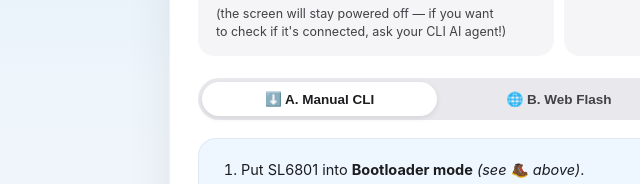
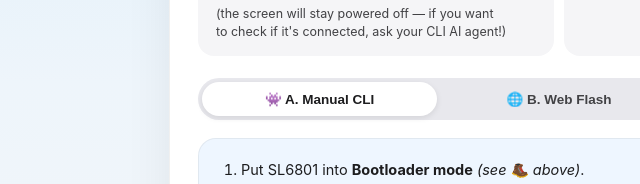
Before and after one commit to fp101fs/sl6801-ipod, a plain HTML site: page docs/index.html in a window 1280 px wide. Shown: the part 1376-1560 px from the top of the page, 81-721 px from the left. Drawn offline with Linux system fonts and the light colour scheme; no server answers.

Commit message:
Use 👾 emoji for Manual CLI tab

```diff
--- a/docs/index.html
+++ b/docs/index.html
@@ -595,7 +595,7 @@
       </div>
 
       <div class="tabs" role="tablist">
-        <button class="tab active" role="tab" aria-selected="true" onclick="selectTabByIndex(0)">⬇️ A. Manual CLI</button>
+        <button class="tab active" role="tab" aria-selected="true" onclick="selectTabByIndex(0)">👾 A. Manual CLI</button>
         <button class="tab" role="tab" aria-selected="false" onclick="selectTabByIndex(1)">🌐 B. Web Flash</button>
         <button class="tab" role="tab" aria-selected="false" onclick="selectTabByIndex(2)">🤖 C. LLM Prompt</button>
       </div>
```
